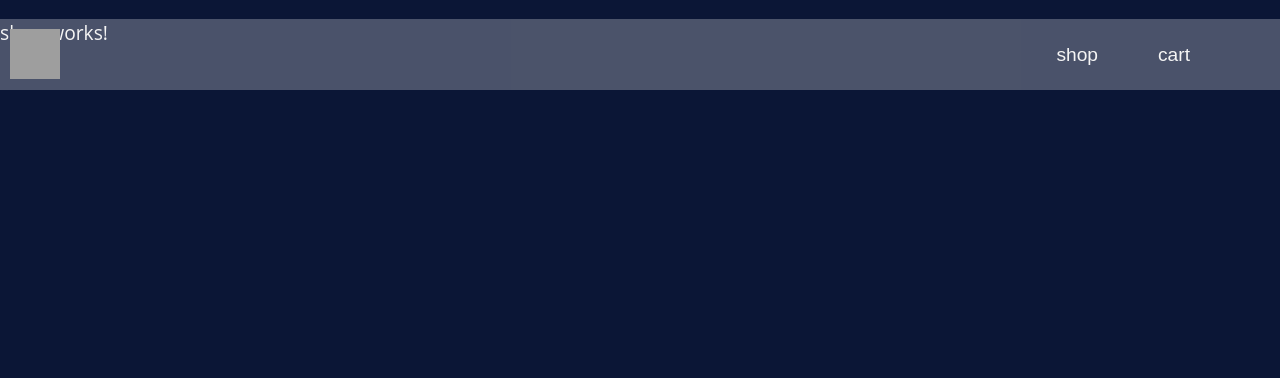
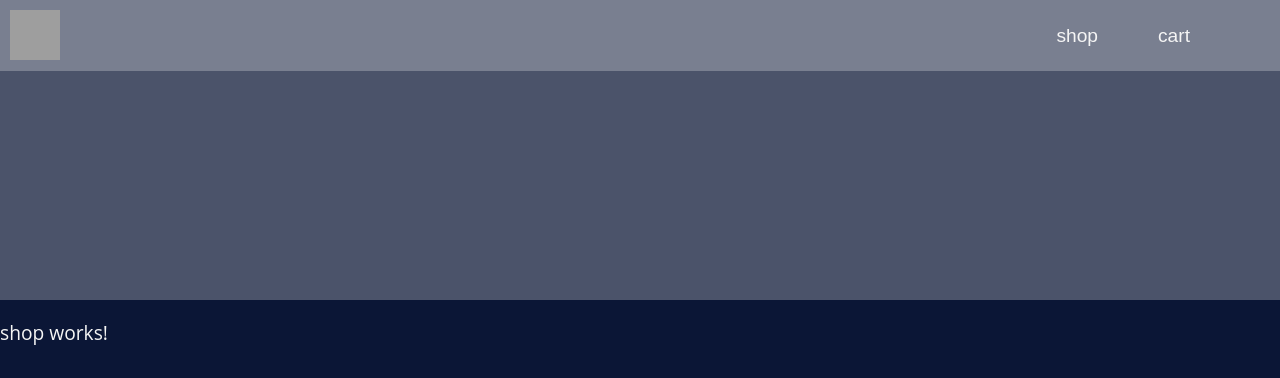
Before and after one commit to C0casio45/PluginMusic, an Angular app: page /shop in a window 1280 px wide. Shown: the top 378 px of the page. Built offline with nearby package versions, Linux system fonts and the light colour scheme; grey boxes are pictures that could not be loaded.

Commit message:
✨ add placeholder

```diff
--- a/src/app/app.variable.scss
+++ b/src/app/app.variable.scss
@@ -3,3 +3,9 @@ $white: #f5f5f5;
 $white25: #f5f5f546;
 $font: 'Open Sans', sans-serif;
 $primary: #c91717;
+
+.imgPlaceholder{
+    width:100vw;
+    height:300px;
+    background-color:$white25;
+}
--- a/src/app/cart/cart.component.html
+++ b/src/app/cart/cart.component.html
@@ -1 +1,3 @@
+<div class="imgPlaceholder"></div>
+
 <p>cart works!</p>
--- a/src/app/cart/cart.component.scss
+++ b/src/app/cart/cart.component.scss
@@ -0,0 +1 @@
+@import '../app.variable.scss';
--- a/src/app/page-not-found/page-not-found.component.html
+++ b/src/app/page-not-found/page-not-found.component.html
@@ -1,2 +1,3 @@
-<h2>Page Not Found</h2>
+<div class="imgPlaceholder"></div>
+<h1>Page Not Found</h1>
 <p>We couldn't find that page! Not even with x-ray vision.</p>
--- a/src/app/page-not-found/page-not-found.component.scss
+++ b/src/app/page-not-found/page-not-found.component.scss
@@ -0,0 +1 @@
+@import '../app.variable.scss';
--- a/src/app/shop/shop.component.html
+++ b/src/app/shop/shop.component.html
@@ -1 +1,3 @@
+<div class="imgPlaceholder"></div>
+
 <p>shop works!</p>
```
